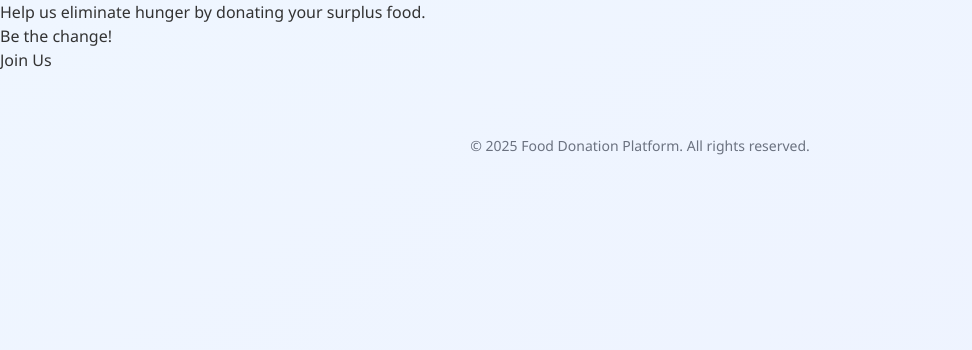
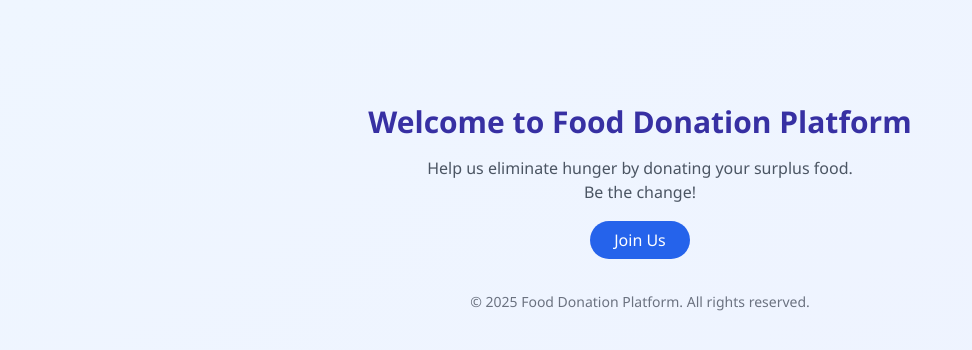
Before and after one commit to Shiva-Manda/Food_Donation, a Django app: template templates/donateapp/home_not_authenticated.html in a window 1280 px wide. Shown: the top 350 px of the page, without its empty margins (0-972 px from the left). Run offline with Django 3.2, Linux system fonts and the light colour scheme; the template is opened without the code that fills it, so the values that code supplies are empty; some libraries are stand-ins or nearby versions.

Commit message:
Update home_not_authenticated.html

```diff
--- a/templates/donateapp/home_not_authenticated.html
+++ b/templates/donateapp/home_not_authenticated.html
@@ -1,13 +1,16 @@
 {% extends 'donateapp/base.html' %}
 {% load static %}
 
-{% block hero_section %}
+{% block content %}
 <link rel="stylesheet" href="{% static 'css/main.css' %}">
 
-<div class="hero-section">
-  <div class="hero-content">
-    <p>Help us eliminate hunger by donating your surplus food. <br> Be the change!</p>
-    <a href="{% url 'signup' %}">Join Us</a>
-  </div>
+<div class="text-center mt-20">
+  <h1 class="text-3xl font-bold text-indigo-800 mb-4">Welcome to Food Donation Platform</h1>
+  <p class="text-md text-gray-600 mb-6">
+    Help us eliminate hunger by donating your surplus food.<br> Be the change!
+  </p>
+  <a href="{% url 'signup' %}" class="bg-blue-600 hover:bg-blue-700 text-white font-medium py-2 px-6 rounded-full">
+    Join Us
+  </a>
 </div>
 {% endblock %}
```
